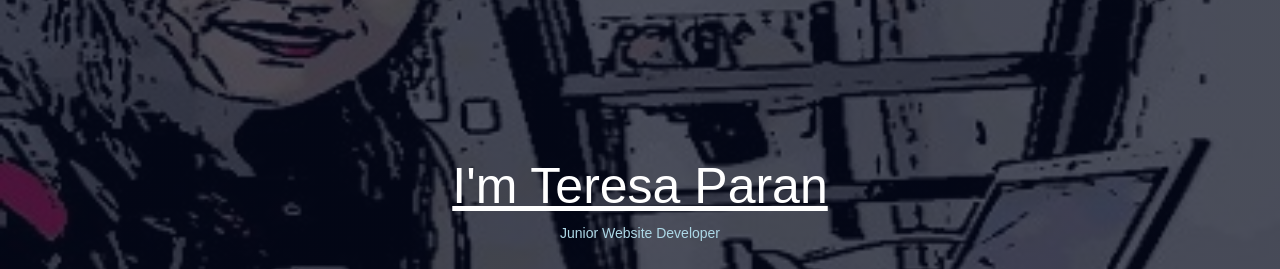
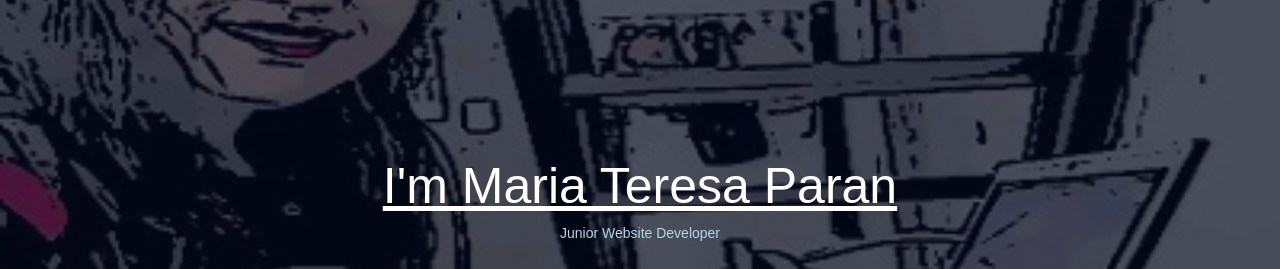
Before and after one commit to teresaparan/teresaparan-github.io, a plain HTML site: page index.html in a window 1280 px wide. Shown: the part 198-467 px from the top of the page. Drawn offline with nearby package versions, Linux system fonts and the light colour scheme.

Commit message:
Update index.html

```diff
--- a/index.html
+++ b/index.html
@@ -22,7 +22,7 @@
 					</div>
 				</nav>
 				<div class="text-box">
-					<u>I'm Teresa Paran</u>
+					<u>I'm Maria Teresa Paran</u>
 					<p>Junior Website Developer</p>
 				</div>
 				<div class="container">
```
